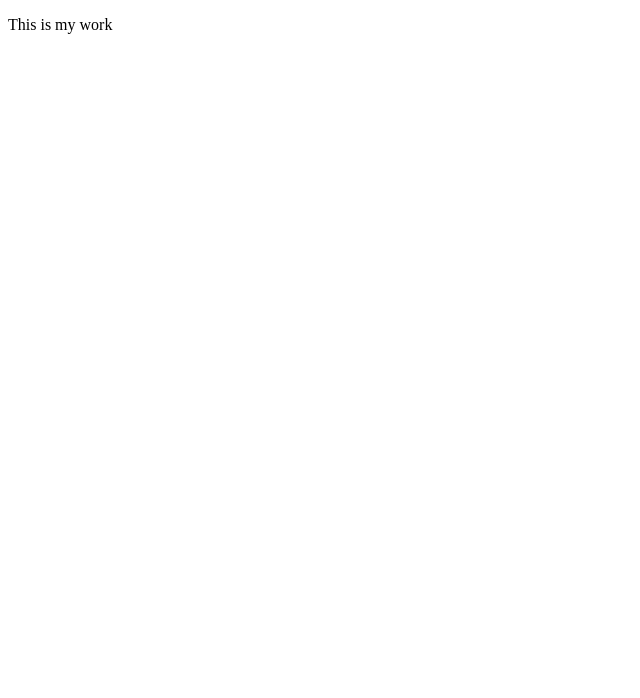
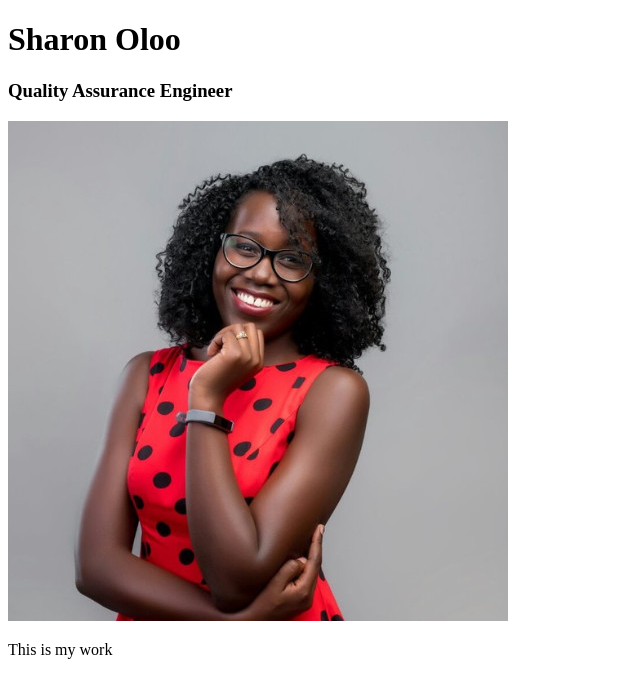
Before and after one commit to sharonoloo/portfolio-landing-page, a plain HTML site: page index.html in a window 1280 px wide. Shown: the whole page, without its empty margins (0-640 px from the left). Drawn offline with Linux system fonts and the light colour scheme.

Commit message:
Add image and about me details

```diff
--- a/index.html
+++ b/index.html
@@ -4,9 +4,12 @@
     <meta charset="UTF-8">
     <meta http-equiv="X-UA-Compatible" content="IE=edge">
     <meta name="viewport" content="width=device-width, initial-scale=1.0">
-    <title>Sample Title</title>
+    <title>Sharon Oloo</title>
 </head>
 <body>
+    <h1>Sharon Oloo</h1>
+    <h3>Quality Assurance Engineer</h3>
+    <img src="images/me.jpeg" alt="Profile Picture Not Found!">
     <p>This is my work</p>
 </body>
 </html>
```
Also changed, not shown: images/me.jpeg (added), images/photo.jpeg (deleted).
